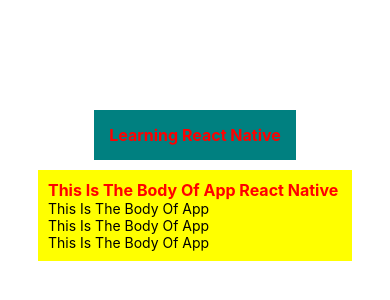
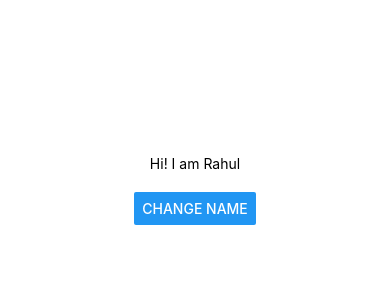
Before and after one commit to kunal8987/learning-native, a React Native app: screen / in a window 390 px wide. Shown: the part 232-532 px from the top of the page. Built offline with nearby package versions, Linux system fonts and the light colour scheme.

Commit message:
USING USE STATE IN REACT NATIVE

```diff
--- a/App.js
+++ b/App.js
@@ -1,44 +1,11 @@
-import { StatusBar } from "expo-status-bar";
-import { StyleSheet, Text, View } from "react-native";
+import Day1 from "./component/Day1";
+import Day2 from "./component/Day2";
 
 export default function App() {
   return (
-    <View style={styles.container}>
-      <View style={styles.header}>
-        <Text style={styles.textBold}>Learning React Native</Text>
-      </View>
-      <View style={styles.body}>
-        <Text style={styles.textBold}>
-          {/* TEXT INSIDE TEXT APPLY THE SAME STYLE PROPERTY  */}
-          This Is The Body Of App <Text>React Native</Text>{" "}
-        </Text>
-        <Text>This Is The Body Of App </Text>
-        <Text>This Is The Body Of App </Text>
-        <Text>This Is The Body Of App </Text>
-      </View>
-    </View>
+    <>
+      {/* <Day1 /> */}
+      <Day2/>
+    </>
   );
 }
-
-const styles = StyleSheet.create({
-  container: {
-    flex: 1,
-    backgroundColor: "#fff",
-    alignItems: "center",
-    justifyContent: "center",
-  },
-  header: {
-    backgroundColor: "teal",
-    padding: 15,
-  },
-  textBold: {
-    fontSize: 16,
-    color: "red",
-    fontWeight: "bold",
-  },
-  body: {
-    backgroundColor: "yellow",
-    margin: 10,
-    padding: 10,
-  },
-});
--- /dev/null
+++ b/component/Day1.js
@@ -0,0 +1,50 @@
+import React from 'react'
+import { StyleSheet, Text, View } from "react-native";
+
+export default function Day1() {
+    return (
+      <>
+        {/* VIEW TEXT STYLE DAY 1 */}
+
+        <View style={styles.container}>
+          <View style={styles.header}>
+            <Text style={styles.textBold}>Learning React Native</Text>
+          </View>
+          <View style={styles.body}>
+            <Text style={styles.textBold}>
+              {/* TEXT INSIDE TEXT APPLY THE SAME STYLE PROPERTY  */}
+              This Is The Body Of App <Text>React Native</Text>{" "}
+            </Text>
+            <Text>This Is The Body Of App </Text>
+            <Text>This Is The Body Of App </Text>
+            <Text>This Is The Body Of App </Text>
+          </View>
+        </View>
+
+
+      </>
+    );
+  }
+
+  const styles = StyleSheet.create({
+    container: {
+      flex: 1,
+      backgroundColor: "#fff",
+      alignItems: "center",
+      justifyContent: "center",
+    },
+    header: {
+      backgroundColor: "teal",
+      padding: 15,
+    },
+    textBold: {
+      fontSize: 16,
+      color: "red",
+      fontWeight: "bold",
+    },
+    body: {
+      backgroundColor: "yellow",
+      margin: 10,
+      padding: 10,
+    },
+  });
--- /dev/null
+++ b/component/Day2.js
@@ -0,0 +1,33 @@
+import { useState } from "react";
+import { Button, StyleSheet, Text, View } from "react-native";
+export default function Day2() {
+  const [name, setName] = useState("Rahul");
+
+  const handleName = () => {
+    setName("Kartik");
+  };
+  return (
+    <>
+      {/* USING STATE  */}
+
+      <View style={styles.box}>
+        <Text>Hi! I am {name}</Text>
+        <View style={styles.buttonContainer}>
+          <Button title="Change Name" onPress={handleName} />
+        </View>
+      </View>
+    </>
+  );
+}
+
+const styles = StyleSheet.create({
+  box: {
+    flex: 1,
+    backgroundColor: "#fff",
+    alignItems: "center",
+    justifyContent: "center",
+  },
+  buttonContainer: {
+    marginTop: 20,
+  },
+});
```
